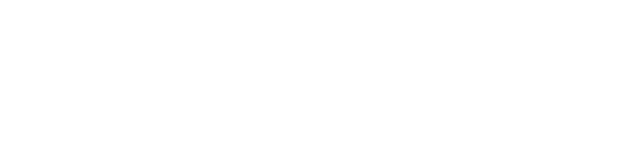
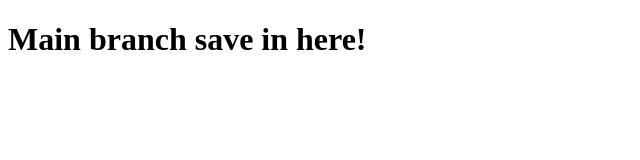
Before and after one commit to katherine1611/test, a plain HTML site: page main-content.html in a window 1280 px wide. Shown: the whole page, without its empty margins (0-640 px from the left). Drawn offline with Linux system fonts and the light colour scheme.

Commit message:
Main branch saved in here

```diff
--- a/main-content.html
+++ b/main-content.html
@@ -7,6 +7,6 @@
     <title>Document</title>
 </head>
 <body>
-
+    <h1>Main branch save in here!</h1>
 </body>
 </html>
```
